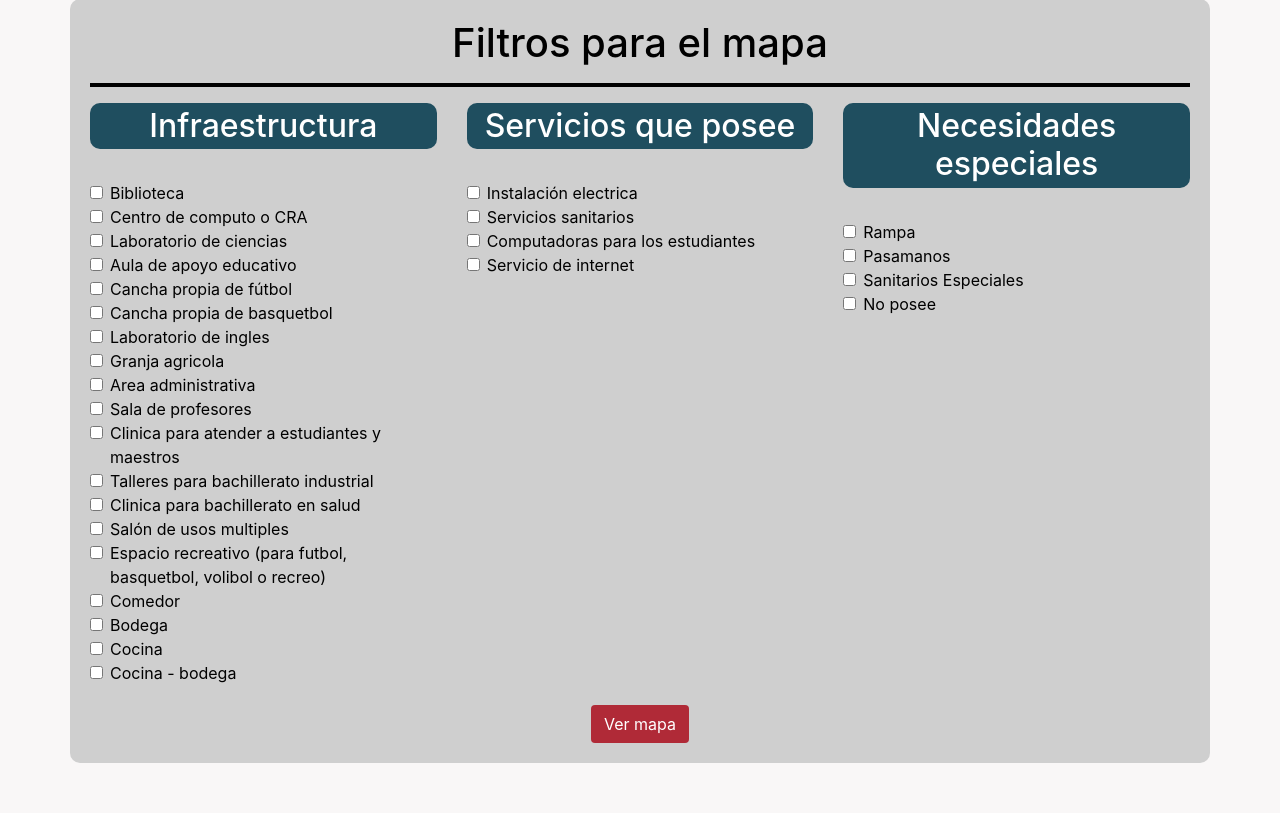
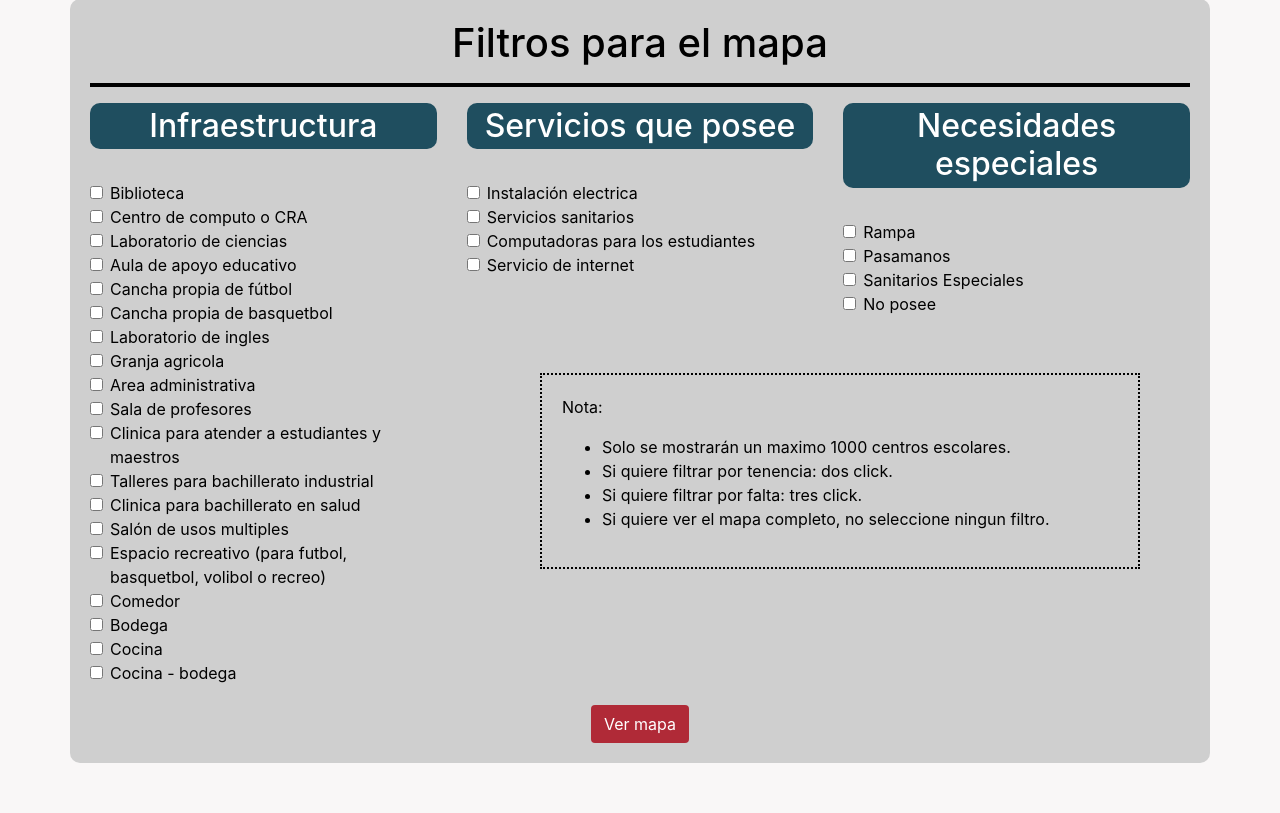
Before and after one commit to Alex7498-SV/Proyecto-ACA, a Spring app: template src/main/resources/templates/filtro.html in a window 1280 px wide. Shown: the part 152-965 px from the top of the page. Run offline with Thymeleaf, Linux system fonts and the light colour scheme; the template is opened without the code that fills it, so the values that code supplies are empty; some of the project's set-up classes (security, data sources, template engines, error pages and the like) are left out, and stand-ins take their place; some libraries are stand-ins or nearby versions.

Commit message:
Se terminaron todas las modificaciones necesarias del proyecto

```diff
--- a/src/main/java/com/capas/uca/parcial3/config/JPAConfiguration.java
+++ b/src/main/java/com/capas/uca/parcial3/config/JPAConfiguration.java
@@ -44,10 +44,10 @@ public class JPAConfiguration {
 	public DataSource dataSource() {
 		DriverManagerDataSource dataSource = new DriverManagerDataSource();
 		dataSource.setDriverClassName("org.postgresql.Driver");
-		dataSource.setUrl("jdbc:postgresql://localhost:5432/escuelas");
+		dataSource.setUrl("jdbc:postgresql://localhost:5432/DBProyecto");
 
-		dataSource.setUsername("victor");
-		//dataSource.setPassword("");
+		dataSource.setUsername("postgres");
+		dataSource.setPassword("root");
 
 		return dataSource;
 	}
--- a/src/main/java/com/capas/uca/parcial3/controller/MainController.java
+++ b/src/main/java/com/capas/uca/parcial3/controller/MainController.java
@@ -1,4 +1,4 @@
-package com.capas.uca.parcial3.controller;
+                                                                                                         package com.capas.uca.parcial3.controller;
 
 import java.util.ArrayList;
 import java.util.List;
--- a/src/main/resources/static/css/style.css
+++ b/src/main/resources/static/css/style.css
@@ -302,3 +302,12 @@ hr{
 .tabla-i {
   	text-align: left;
 }
+
+.info-filtro{
+	float: right;
+	border: black 2px dotted;
+	padding: 20px;
+	margin-top: -370px;
+	margin-right: 50px;
+	width: 600px;
+}
--- a/src/main/resources/templates/filtro.html
+++ b/src/main/resources/templates/filtro.html
@@ -238,6 +238,15 @@
 					<button type="submit" class="btn btn-tabla2">Ver mapa</button>
 				</div>
 			</div>
+			<div class="info-filtro">
+				<p>Nota: </p>
+				<ul>
+					<li>Solo se mostrarán un maximo 1000 centros escolares.</li>
+					<li>Si quiere filtrar por tenencia: dos click.</li>
+					<li>Si quiere filtrar por falta: tres click.</li>
+					<li>Si quiere ver el mapa completo, no seleccione ningun filtro.</li>
+				</ul>
+			</div>
 		</form>
 	</div>
 
```
Also changed, not shown: src/main/resources/templates/mapa.html (+8 -6 lines).
